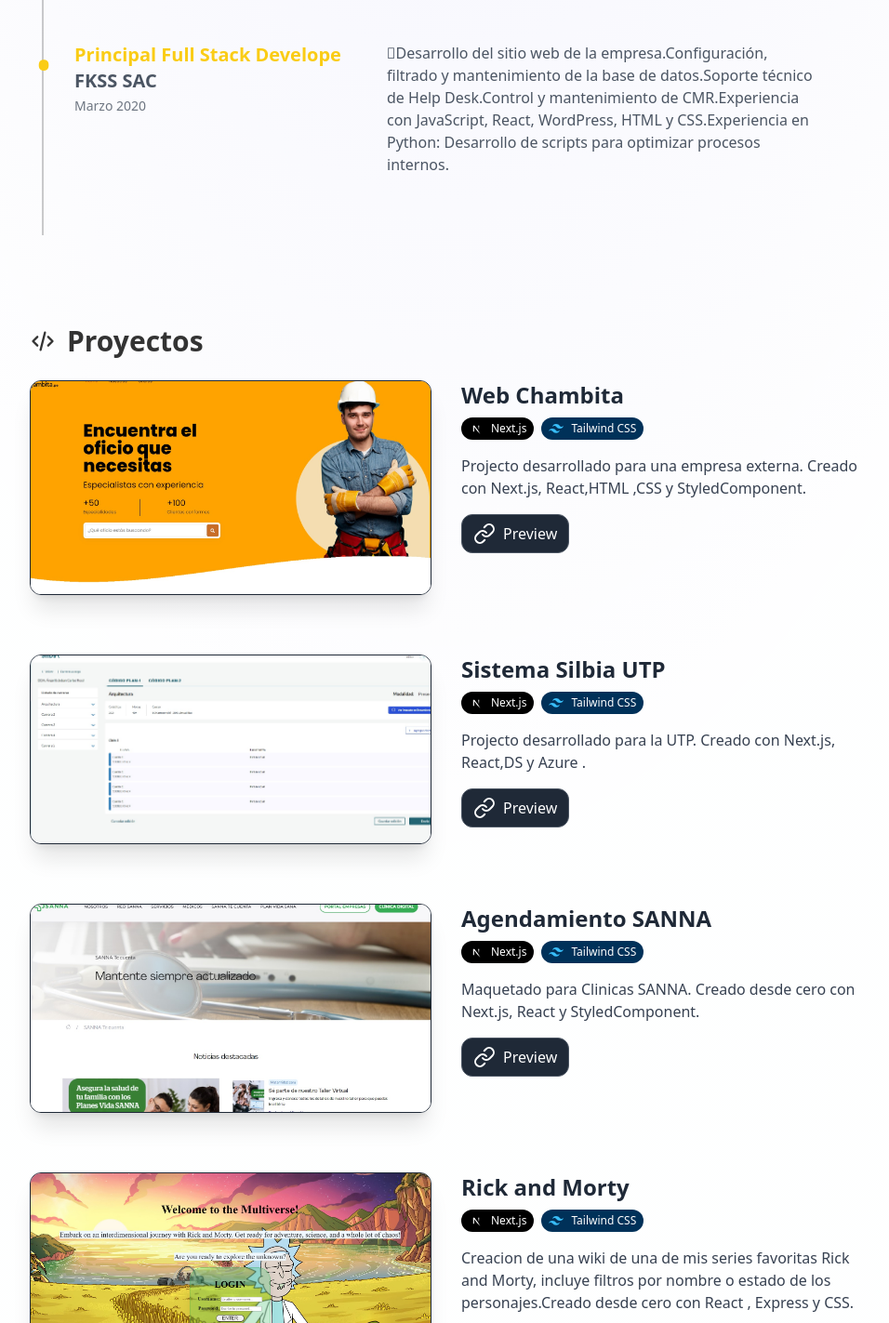
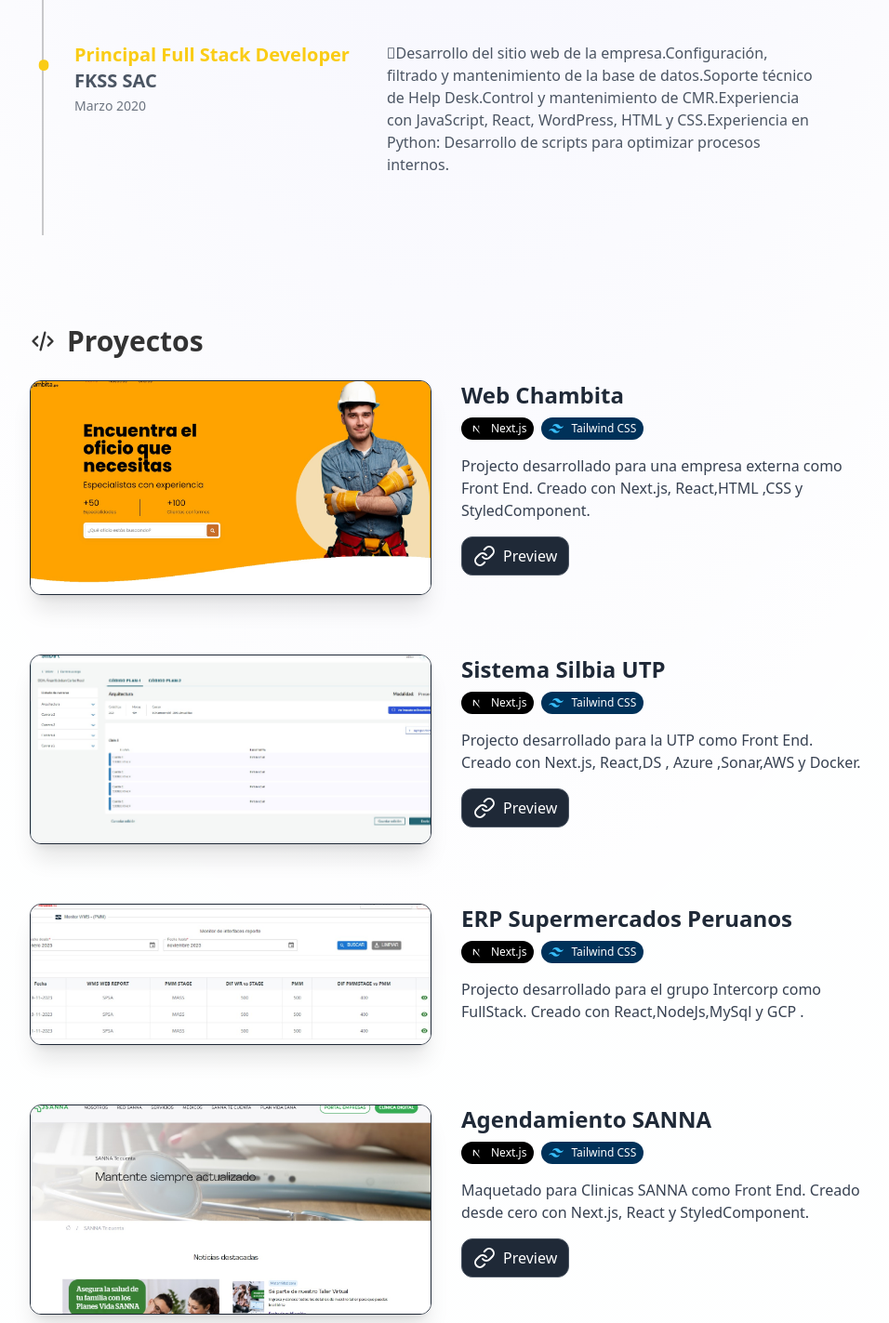
Before and after one commit to ysacc/portfolio, an Astro site: page / in a window 1280 px wide. Shown: the part 1605-3028 px from the top of the page at 93% size, without its empty margins (160-1116 px from the left). Built offline with nearby package versions, Linux system fonts and the light colour scheme; Astro itself is replaced by a stand-in of ours.

Commit message:
agrego experiencia

```diff
--- a/src/components/Experience.astro
+++ b/src/components/Experience.astro
@@ -38,7 +38,7 @@
   },
   {
     date: "Marzo 2020",
-    title: "Principal Full Stack Develope",
+    title: "Principal Full Stack Developer",
     company: "FKSS SAC",
     description:
       "Desarrollo del sitio web de la empresa.Configuración, filtrado y mantenimiento de la base de datos.Soporte técnico de Help Desk.Control y mantenimiento de CMR.Experiencia con JavaScript, React, WordPress, HTML y CSS.Experiencia en Python: Desarrollo de scripts para optimizar procesos internos.",
--- a/src/components/LinkButton.astro
+++ b/src/components/LinkButton.astro
@@ -2,10 +2,6 @@
 const { href } = Astro.props
 ---
 
-<a
-  href={href}
-  role="link"
-  class="inline-flex items-center justify-center gap-2 px-3 py-2 space-x-2 text-base text-white transition bg-gray-800 border border-gray-600 focus-visible:ring-yellow-500/80 text-md hover:bg-gray-800 hover:border-gray-900 group max-w-fit rounded-xl hover:text-white focus:outline-none focus-visible:outline-none focus-visible:ring focus-visible:ring-white focus-visible:ring-offset-2 active:bg-black"
->
+<a href={href} role="link" target="_blank" rel="noopener noreferrer" class="inline-flex items-center justify-center gap-2 px-3 py-2 space-x-2 text-base text-white transition bg-gray-800 border border-gray-600 focus-visible:ring-yellow-500/80 text-md hover:bg-gray-800 hover:border-gray-900 group max-w-fit rounded-xl hover:text-white focus:outline-none focus-visible:outline-none focus-visible:ring focus-visible:ring-white focus-visible:ring-offset-2 active:bg-black">
   <slot />
 </a>
--- a/src/components/Projects.astro
+++ b/src/components/Projects.astro
@@ -21,7 +21,7 @@
 {
     title: "Web Chambita",
     description:
-      "Projecto desarrollado para una empresa externa. Creado  con Next.js, React,HTML ,CSS y StyledComponent.",
+      "Projecto desarrollado para una empresa externa como Front End. Creado  con Next.js, React,HTML ,CSS y StyledComponent.",
     link: "https://chambita.vercel.app/",
     image: "/projects/chambita.jpg",
     tags: [TAGS.NEXT, TAGS.TAILWIND],
@@ -29,15 +29,22 @@
   {
     title: "Sistema Silbia UTP",
     description:
-      "Projecto desarrollado para la UTP. Creado con Next.js, React,DS y Azure .",
+      "Projecto desarrollado para la UTP como Front End. Creado con Next.js, React,DS , Azure ,Sonar,AWS  y Docker.",
     link: "https://silbia2-dev.utpxpedition.com/",
     image: "/projects/Silvia.jpg",
     tags: [TAGS.NEXT, TAGS.TAILWIND],
   },
   {
+    title: "ERP Supermercados Peruanos",
+    description:
+      "Projecto desarrollado para el grupo Intercorp como FullStack. Creado con  React,NodeJs,MySql y GCP .",
+    image: "/projects/ERP1.jpg",
+    tags: [TAGS.NEXT, TAGS.TAILWIND],
+  },
+  {
     title: "Agendamiento SANNA",
     description:
-      "Maquetado para Clinicas SANNA. Creado desde cero con Next.js, React y StyledComponent.",
+      "Maquetado para Clinicas SANNA como Front End. Creado desde cero con Next.js, React y StyledComponent.",
     link: "https://web-sanna.vercel.app/",
     image: "/projects/sanna.jpg",
     tags: [TAGS.NEXT, TAGS.TAILWIND],
@@ -45,7 +52,7 @@
   {
     title: "Rick and Morty",
     description:
-      "Creacion de una wiki de una de mis series favoritas Rick and Morty, incluye filtros  por nombre o estado de los personajes.Creado desde cero con  React , Express y CSS.",
+      "Creacion de una wiki de una de mis series favoritas Rick and Morty, incluye filtros  por nombre o estado de los personajes.Creado desde cero con  React,Redux , Express,Node,PostgreSQL y CSS.",
     link: "https://rick-and-morty-iota-cyan.vercel.app/",
     github: "https://github.com/ysacc/rick-and-morty",
     image: "/projects/rickandmorty.jpg",
@@ -110,7 +117,7 @@
             </LinkButton>
           )}
           {link && (
-            <LinkButton href={link}>
+            <LinkButton href={link} target="_blank" rel="noopener noreferrer">
               <Link class="size-4" />
               Preview
             </LinkButton>
```
Also changed, not shown: public/projects/ERP1.jpg (added).
